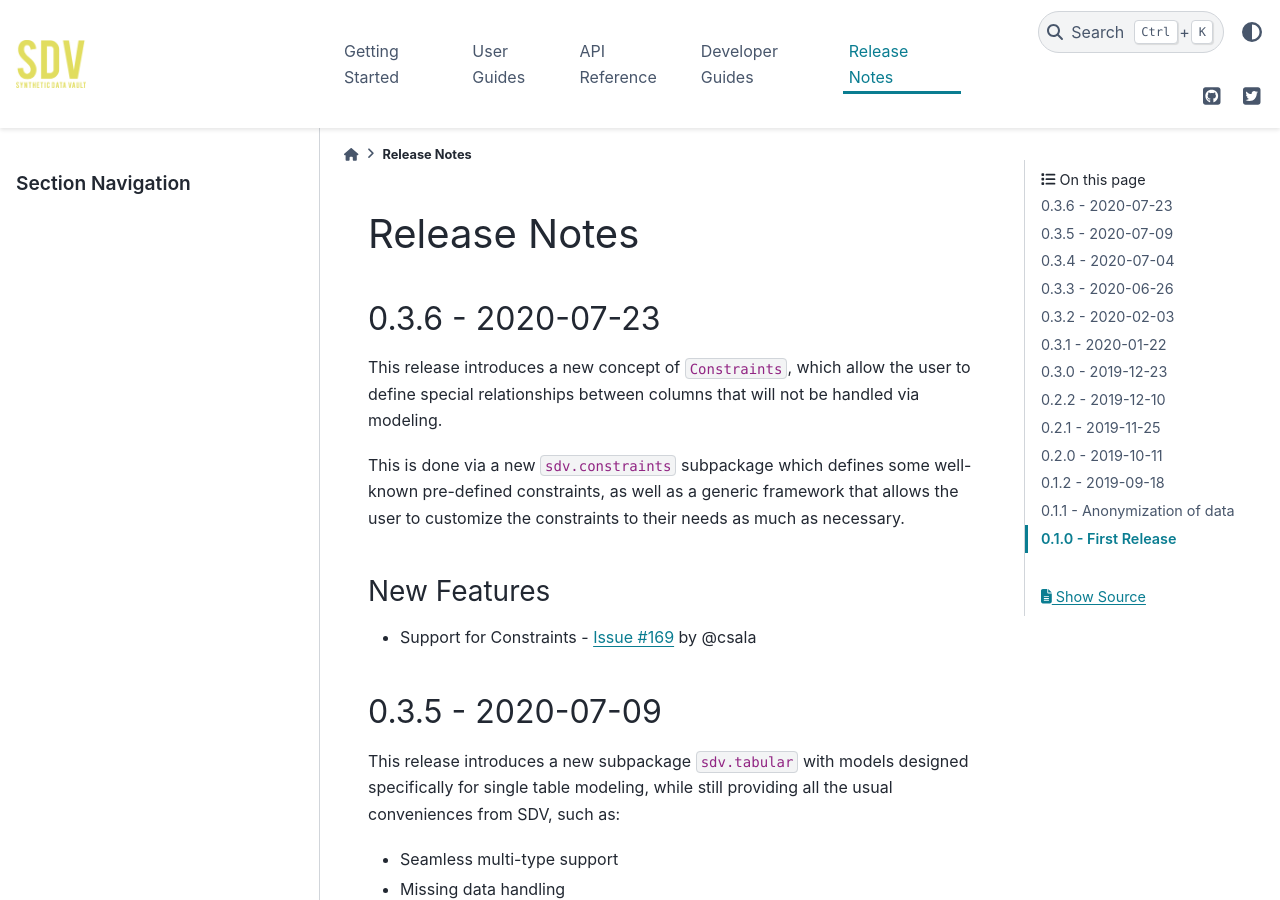
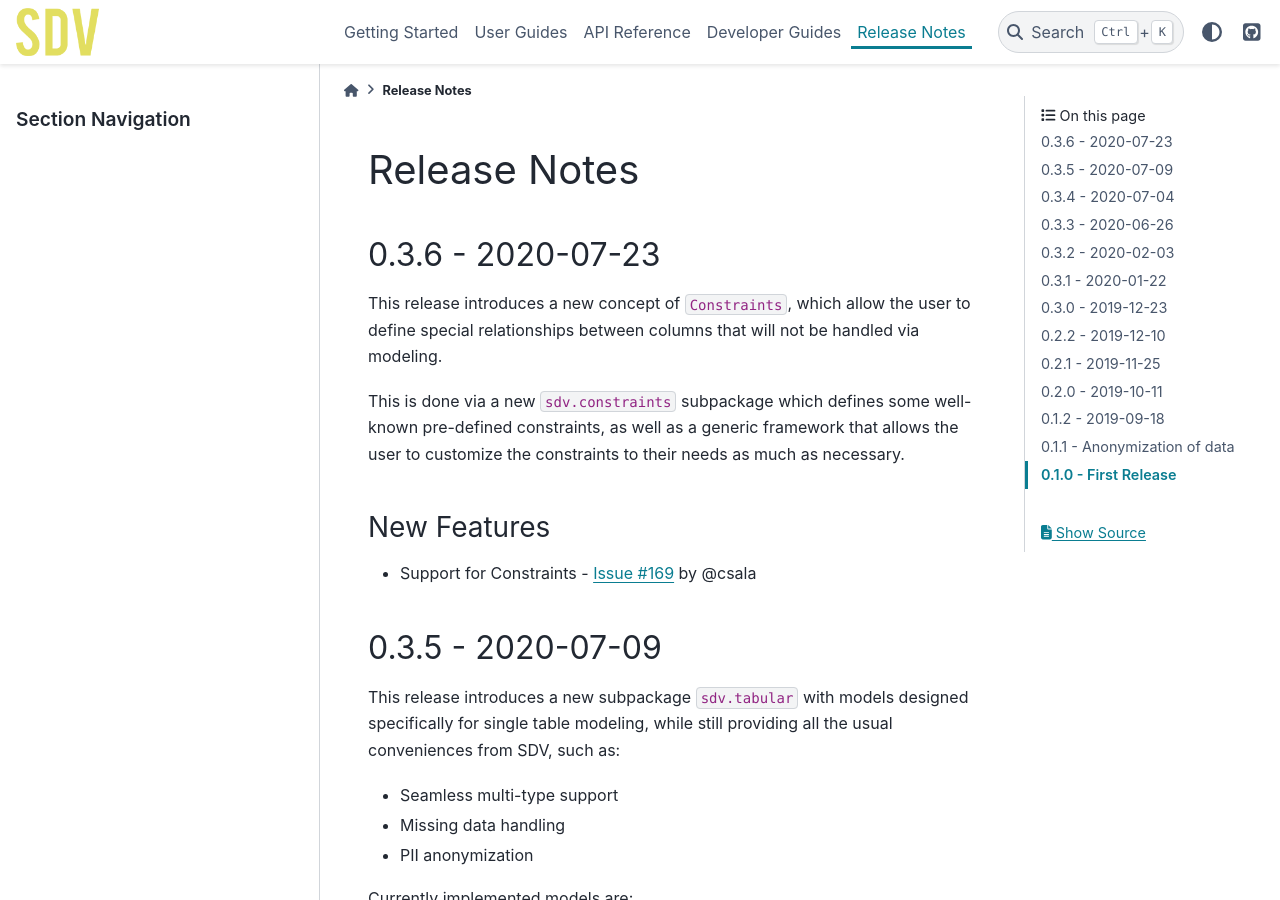
Before and after one commit to sdv-dev/SDV, a Sphinx documentation site: the page built from docs/history.rst, in a window 1280 px wide and 900 px high. Built offline with Sphinx 7.4.7 and the PyData theme 0.15.4, drawn with Linux system fonts in a browser that asks for light colours; pages that are not in the unit, such as notebooks, are missing from menus.

Commit message:
Update tutorial and logos

```diff
--- a/docs/conf.py
+++ b/docs/conf.py
@@ -124,7 +124,7 @@ html_context = {
 # }
 html_theme_options = {
     "github_url": "https://github.com/sdv-dev/SDV",
-    "twitter_url": "https://twitter.com/sdv_dev",
+    # "twitter_url": "https://twitter.com/sdv_dev",
     "show_prev_next": True,
 }
 
@@ -136,12 +136,12 @@ html_theme_options = {
 # The name of an image file (relative to this directory) to use as a favicon of
 # the docs.  This file should be a Windows icon file (.ico) being 16x16 or 32x32
 # pixels large.
-html_favicon = 'images/SDV-logo-b.ico'
+html_favicon = 'images/SDV-Logo-Black.ico'
 
 # If given, this must be the name of an image file (path relative to the
 # configuration directory) that is the logo of the docs. It is placed at
 # the top of the sidebar; its width should therefore not exceed 200 pixels.
-html_logo = 'images/SDV-logo.png'
+html_logo = 'images/SDV-Logo-Color.png'
 
 # -- Options for HTMLHelp output ---------------------------------------
 
```
Also changed, not shown: docs/images/SDV-Logo-Black-Tagline.png (added), docs/images/SDV-Logo-Black-small.png (added), docs/images/SDV-Logo-Black.ico (added), docs/images/SDV-Logo-Black.png (added), docs/images/SDV-Logo-Color.png (added), docs/images/SDV-logo-b.ico (deleted), docs/images/SDV-logo.ico (deleted), docs/images/SDV-logo.png (deleted), 2 other files.
